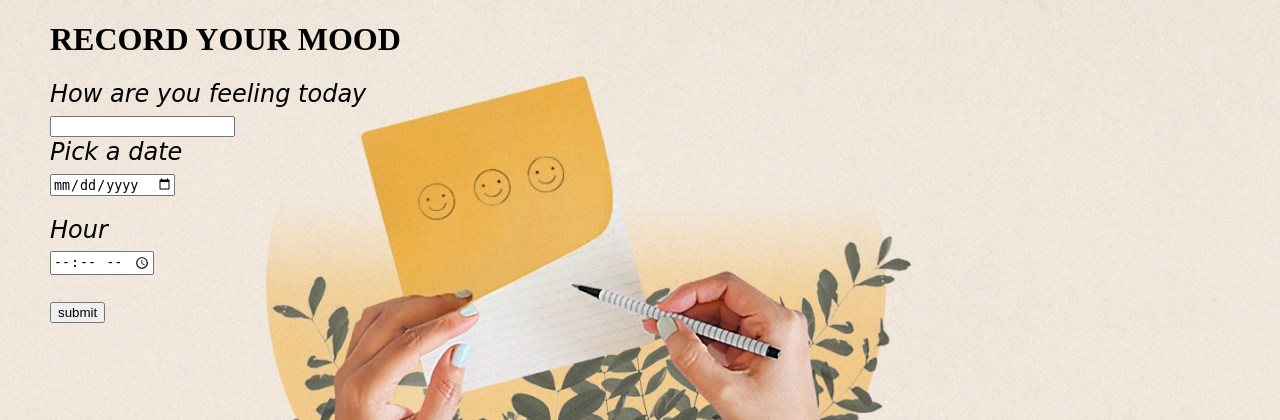
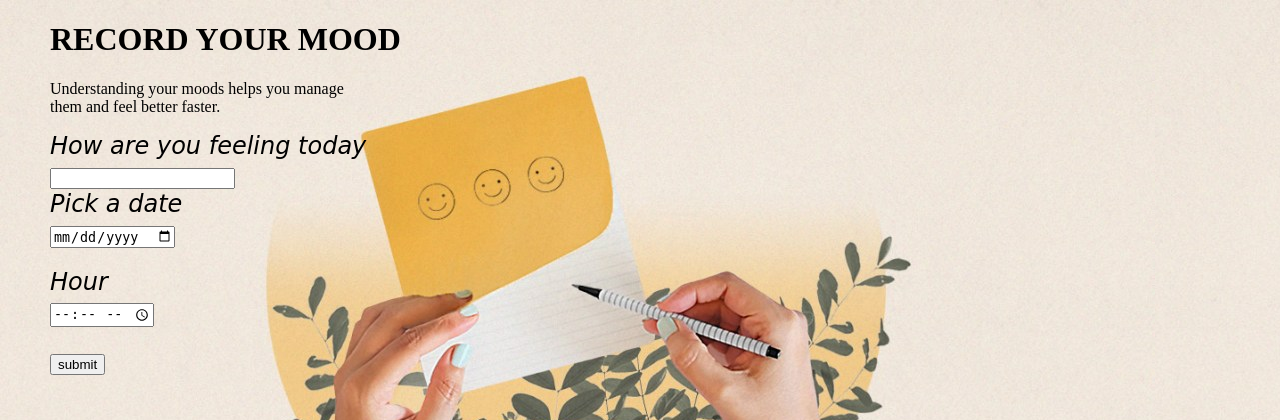
Before and after one commit to infinite2004/Mood-App, a Flask app: page / in a window 1280 px wide. Shown: the top 420 px of the page. Run offline with Flask 2, Linux system fonts and the light colour scheme; data comes from the database, SQL or seed files in the repository; some libraries are stand-ins or nearby versions.

Commit message:
Add files via upload

```diff
--- a/templates/index.html
+++ b/templates/index.html
@@ -41,10 +41,13 @@ label{
   font-style: italic;
   font-size: large;
 }
+.p3{font-size:medium;}
 </style>
 
 <body>
   <h1>RECORD YOUR MOOD</h1>
+  <p class="p3">Understanding your moods helps you manage <br>
+    them and feel better faster.</p>
   <div class="form">
 
       <form action = "/login" method = "post">
```
